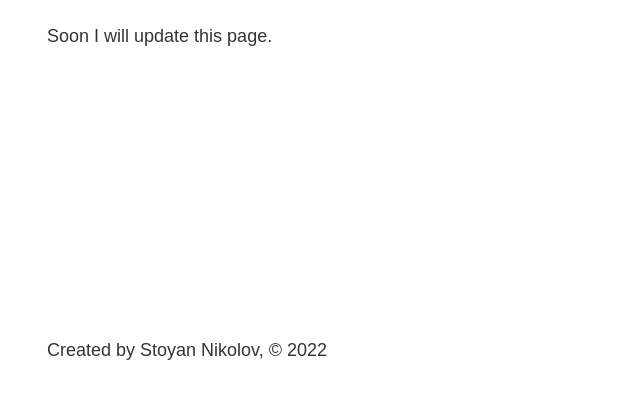
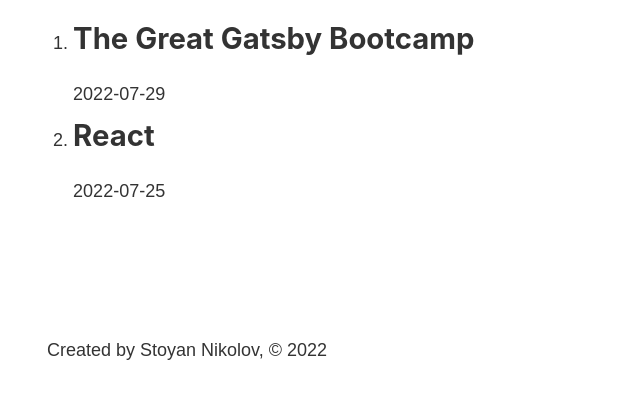
Before and after one commit to stoine92/my-gatsby-react-app, a Gatsby site: page /blog in a window 1280 px wide. Shown: the part 393-792 px from the top of the page, without its empty margins (236-876 px from the left). Built offline with nearby package versions, Linux system fonts and the light colour scheme; Gatsby itself is replaced by a stand-in of ours.

Commit message:
Additional updates on the gatsby data

```diff
--- a/gatsby-config.js
+++ b/gatsby-config.js
@@ -11,6 +11,14 @@
     author: 'Stoyan Nikolov',
   },
   plugins: [
-    'gatsby-plugin-sass'
+    'gatsby-plugin-sass',
+    {
+      resolve: `gatsby-source-filesystem`,
+      options: {
+        name: `src`,
+        path: `${__dirname}/src/`,
+      },
+    },
+    'gatsby-transformer-remark'
   ],
 }
--- a/package.json
+++ b/package.json
@@ -16,6 +16,8 @@
   "dependencies": {
     "gatsby": "^4.19.2",
     "gatsby-plugin-sass": "^5.19.0",
+    "gatsby-source-filesystem": "^4.19.0",
+    "gatsby-transformer-remark": "^5.19.0",
     "react": "^18.1.0",
     "react-dom": "^18.1.0",
     "sass": "^1.54.0"
--- a/src/pages/blog.js
+++ b/src/pages/blog.js
@@ -1,12 +1,38 @@
 import React from 'react';
 import Layout from '../components/layout';
+import { graphql, useStaticQuery } from 'gatsby';
 
 const BlogPage = () => {
+    const data = useStaticQuery(graphql`
+    query {
+        allMarkdownRemark {
+          edges{
+            node{
+              frontmatter{
+                title
+                date
+              }
+            }
+          }
+        }
+      }
+    `)
+
     return (
         <Layout>
 
             <h1>Blog</h1>
-            <p>Soon I will update this page.</p>
+            <ol>
+                    {data.allMarkdownRemark.edges.map((edge) => {
+                        return (
+                            <li>
+                                <h2>{edge.node.frontmatter.title}</h2>
+                                <p>{edge.node.frontmatter.date}</p>
+                            </li>
+                        )
+                    })}
+
+            </ol>
 
 
        </Layout>
--- /dev/null
+++ b/src/posts/gatsby.md
@@ -0,0 +1,12 @@
+---
+title: "The Great Gatsby Bootcamp"
+date: "2022-07-29"
+---
+
+I just launched a new bootcamp !
+
+## Topics covered
+
+1. Gatsby
+2. GraphQL
+3. React
--- /dev/null
+++ b/src/posts/react.md
@@ -0,0 +1,6 @@
+---
+title: "React"
+date: "2022-07-25"
+---
+
+In this post you'll learn React.
```
Also changed, not shown: 1 other file.
